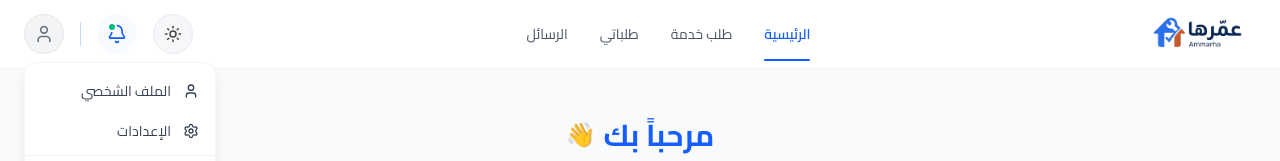
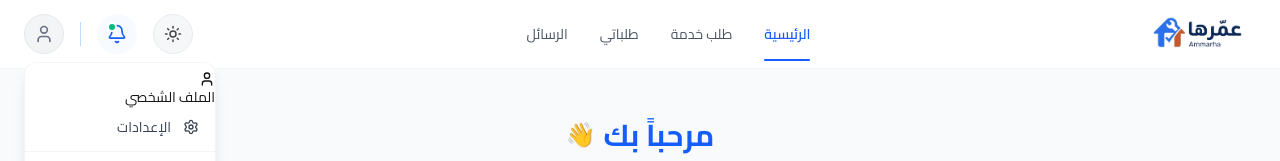
Before and after one commit to Ammarha-Team/home-maintenance-frontend, a React (Vite) app: page /home in a window 1280 px wide. Both pictures are taken after a click on the button 44 px from the left and 33 px from the top of the page. Shown: the top 161 px of the page. Built offline with nearby package versions, Linux system fonts and the light colour scheme; no server answers.

Commit message:
fix: route home profile to customer profile

```diff
--- a/src/routes/AppRoutes.jsx
+++ b/src/routes/AppRoutes.jsx
@@ -27,7 +27,7 @@ import EmergencyRequest from "../modules/emergency/pages/EmergencyRequest";
 import EmergencyTracking from "../modules/emergency/pages/EmergencyTracking";
 import EmergencyRating from "../modules/emergency/pages/EmergencyRating";
 
-import Profile from "../modules/profile/pages/Profile";
+import CustomerProfile from "../modules/profile/pages/Profile.jsx";
 import Settings from "../modules/profile/pages/Settings";
 import ChangePassword from "../modules/profile/pages/ChangePassword";
 import Notifications from "../modules/profile/pages/Notifications";
@@ -166,10 +166,11 @@ function AppRoutes() {
         />
 
         {/* Profile */}
-        <Route
-          path="/profile"
-          element={<Profile />}
-        />
+
+<Route
+  path="/profile"
+  element={<CustomerProfile />}
+/>
 
         <Route
           path="/settings"
--- a/src/shared/components/HomeNavbar.jsx
+++ b/src/shared/components/HomeNavbar.jsx
@@ -172,10 +172,12 @@ export default function UserNavbar() {
               <div className="absolute left-0 mt-2 w-48 bg-white border border-gray-100 rounded-xl shadow-lg py-2 z-50 text-sm">
 
                 <Link
-                  to="/technician/profile"
-                  onClick={() => setDropdownOpen(false)}
-                  className="flex items-center gap-3 px-4 py-2.5 text-gray-700 hover:bg-blue-50 hover:text-blue-600 transition"
-                >
+  to="/profile"
+  onClick={(e) => {
+    e.stopPropagation();
+    setDropdownOpen(false);
+  }}
+>
                   <User size={16} />
                   <span>الملف الشخصي</span>
                 </Link>
@@ -228,7 +230,7 @@ export default function UserNavbar() {
           <div className="flex items-center justify-between pb-3 border-b border-gray-100 mb-2">
 
             <Link
-              to="/technician/profile"
+              to="/profile"
               onClick={() => setOpen(false)}
               className="flex items-center gap-3"
             >
```
